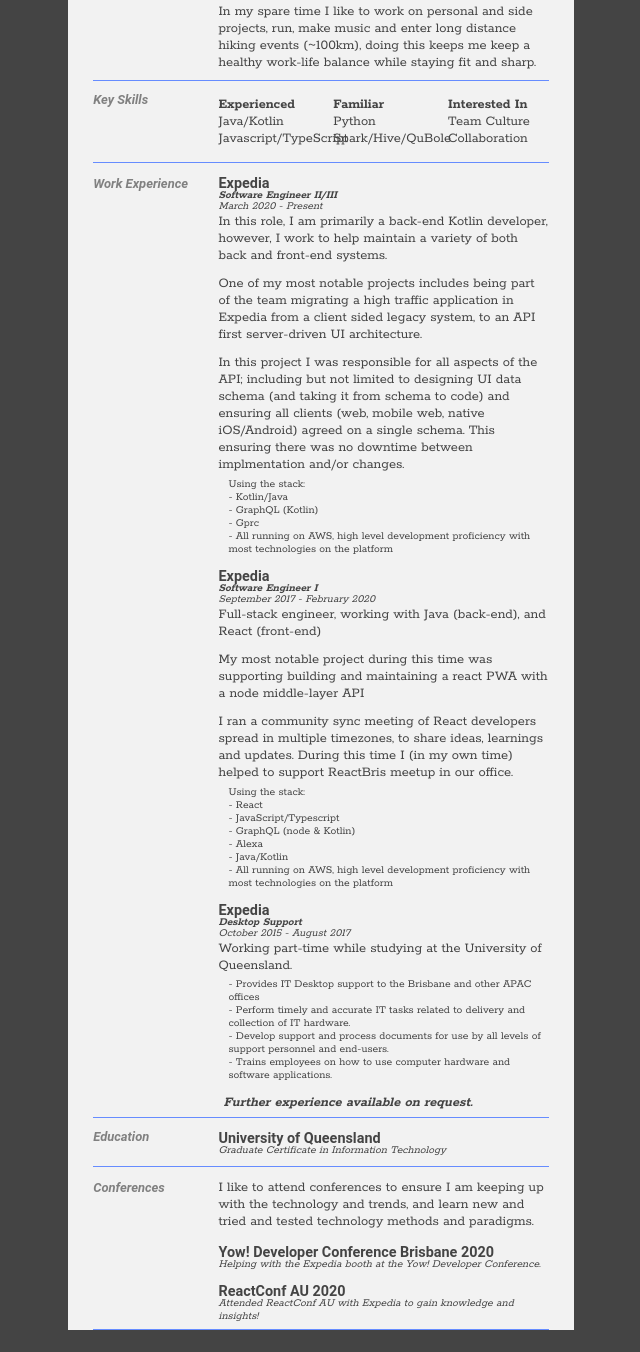
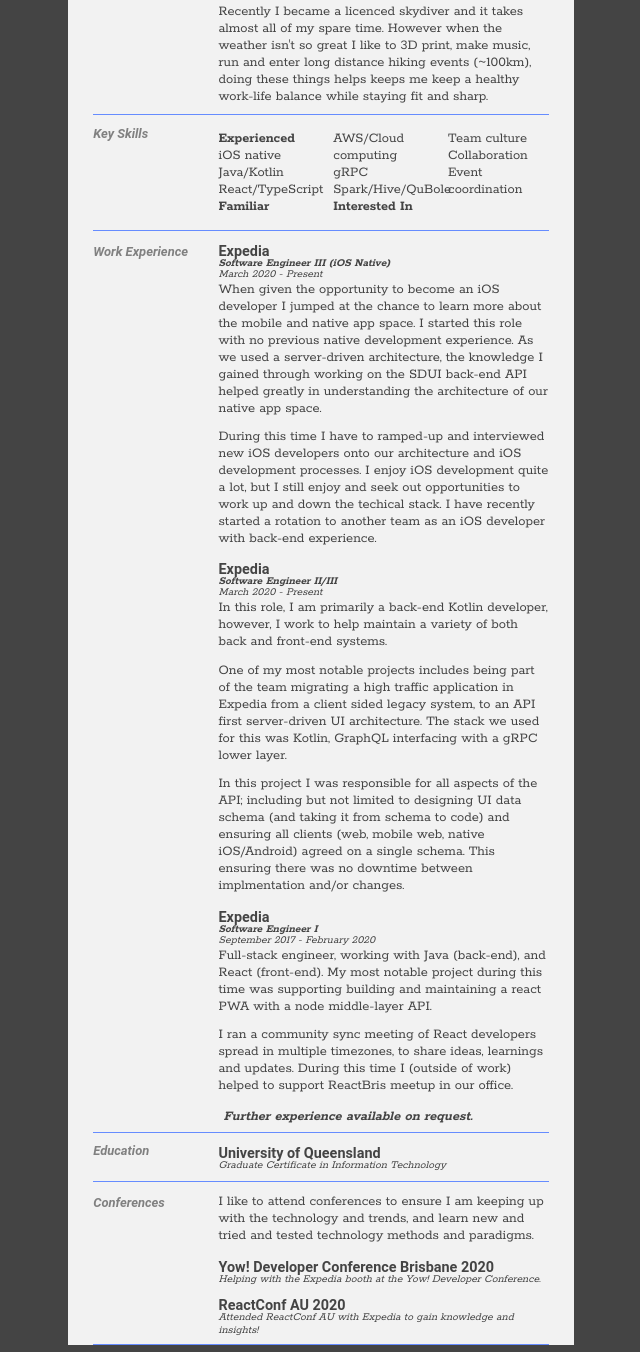
Before and after one commit to ben-doyle/benjamin-doyle-cv, a plain HTML site: page cv.html in a window 1280 px wide. Shown: the part 400-1752 px from the top of the page, without its empty margins (319-959 px from the left). Drawn offline with Linux system fonts and the light colour scheme.

Commit message:
Updating for amazon role

```diff
--- a/cv.html
+++ b/cv.html
@@ -12,7 +12,7 @@
 <div id="cv">
 <div id="mainDetails">
   <div id="headshot">
-    <img src="headshot.png" alt="Benjamin Doyle" />
+    <img src="headshot.jpeg" alt="Benjamin Doyle" />
   </div>
 
   <div id="name">
@@ -47,11 +47,11 @@
 				</div>
 
 				<div class="sectionContent">
-          <p>As a Software developer, I love progressing the code, ideas and team culture. I like to keep my skills broad, and love working in multiple programming languages.
-            To do this I volunteer to work on hard and or interesting projects as they pop up during my work.
+          <p>As a Software developer, I love progressing the code, ideas and team culture. I like to keep my skills broad, and love working in multiple programming languages. I consider
+            myself an all-round software engineer, as I like and tend to be able to adjust to the technical stack the project requires.
             Before entering software development my background consisted of hands on techical and desktop support roles.</p>
-          <p>In my spare time I like to work on personal and side projects, run, make music and enter long distance hiking events (~100km), doing this keeps me keep a healthy
-            work-life balance while staying fit and sharp.
+          <p> Recently I became a licenced skydiver and it takes almost all of my spare time. However when the weather isn't so great I like to 3D print, make music, run and enter long
+            distance hiking events (~100km), doing these things helps keeps me keep a healthy work-life balance while staying fit and sharp.
           </p>
         </div>
 			</article>
@@ -66,14 +66,17 @@
       <div class="sectionContent">
         <ul class="keySkills">
           <strong>Experienced</strong>
+          <li>iOS native</li>
           <li>Java/Kotlin</li>
-          <li>Javascript/TypeScript</li>
+          <li>React/TypeScript</li>
           <strong>Familiar</strong>
-          <li>Python</li>
+          <li>AWS/Cloud computing</li>
+          <li>gRPC</li>
           <li>Spark/Hive/QuBole</li>
           <strong>Interested In</strong>
-          <li>Team Culture</li>
+          <li>Team culture</li>
           <li>Collaboration</li>
+          <li>Event coordination</li>
         </ul>
       </div>
       <div class="clear"></div>
@@ -88,49 +91,31 @@
         <div class="sectionContent">
           <article>
   					<h2>Expedia</h2>
+            <p class="subDetails"><strong>Software Engineer III (iOS Native)</strong></p>
+  					<p class="subDetails">March 2020 - Present</p>
+  					<p>When given the opportunity to become an iOS developer I jumped at the chance to learn more about the mobile and native app space. I started this role with no previous native development experience.
+              As we used a server-driven architecture, the knowledge I gained through working on the SDUI back-end API helped greatly in understanding the architecture of our native app space. </p>
+            <p>
+              During this time I have to ramped-up and interviewed new iOS developers onto our architecture and iOS development processes. I enjoy iOS development quite a lot, but I still enjoy and seek out opportunities
+              to work up and down the techical stack. I have recently started a rotation to another team as an iOS developer with back-end experience.
+            </p>
+          </article>
+          <article>
+  					<h2>Expedia</h2>
             <p class="subDetails"><strong>Software Engineer II/III</strong></p>
   					<p class="subDetails">March 2020 - Present</p>
   					<p>In this role, I am primarily a back-end Kotlin developer, however, I work to help maintain a variety of both back and front-end systems.</p>
-            <p>One of my most notable projects includes being part of the team migrating a high traffic application in Expedia from a client sided legacy system, to an API first server-driven UI architecture.</p>
+            <p>One of my most notable projects includes being part of the team migrating a high traffic application in Expedia from a client sided legacy system, to an API first server-driven UI architecture. The stack we used
+              for this was Kotlin, GraphQL interfacing with a gRPC lower layer.</p>
             <p>In this project I was responsible  for all aspects of the API; including but not limited to designing UI data schema (and taking it from schema to code) and ensuring all clients (web, mobile web,
               native iOS/Android) agreed on a single schema. This ensuring there was no downtime between implmentation and/or changes.</p>
-            <ul class="jobstuff">
-              <li>Using the stack:</li>
-              <li> - Kotlin/Java</li>
-              <li> - GraphQL (Kotlin)</li>
-              <li> - Gprc</li>
-              <li> - All running on AWS, high level development proficiency with most technologies on the platform</li>
-            </ul>
           </article>
           <article>
   					<h2>Expedia</h2>
             <p class="subDetails"><strong>Software Engineer I</strong></p>
   					<p class="subDetails">September 2017 - February 2020</p>
-  					<p>Full-stack engineer, working with Java (back-end), and React (front-end)</p>
-            <p>My most notable project during this time was supporting building and maintaining a react PWA with a node middle-layer API</p>
-            <p>I ran a community sync meeting of React developers spread in multiple timezones, to share ideas, learnings and updates. During this time I (in my own time) helped to support ReactBris meetup in our office.</p>
-            <ul class="jobstuff">
-              <li>Using the stack:</li>
-              <li> - React</li>
-              <li> - JavaScript/Typescript</li>
-              <li> - GraphQL (node & Kotlin)</li>
-              <li> - Alexa</li>
-              <li> - Java/Kotlin</li>
-              <li> - All running on AWS, high level development proficiency with most technologies on the platform</li>
-            </ul>
-  				</article>
-          <article>
-  					<h2>Expedia</h2>
-            <p class="subDetails"><strong>Desktop Support</strong></p>
-  					<p class="subDetails">October 2015 - August 2017</p>
-  					<p> Working part-time while studying at the University of Queensland.</p>
-            <ul class="jobstuff">
-              <li> - Provides IT Desktop support to the Brisbane and other APAC offices</li>
-              <li> - Perform timely and accurate IT tasks related to delivery and collection of IT hardware.</li>
-              <li> - Develop support and process documents for use by all levels of support personnel and end-users.</li>
-              <li> - Trains employees on how to use computer hardware and software applications.</li>
-            </ul>
-  				</article>
+  					<p>Full-stack engineer, working with Java (back-end), and React (front-end). My most notable project during this time was supporting building and maintaining a react PWA with a node middle-layer API.</p>
+            <p>I ran a community sync meeting of React developers spread in multiple timezones, to share ideas, learnings and updates. During this time I (outside of work) helped to support ReactBris meetup in our office.</p>
           <article>
   					<h4 class="subheading"><em>Further experience available on request.</em></h4>
             <p></p>
```
Also changed, not shown: headshot.jpeg (added), headshot.png (deleted), 1 other file.
